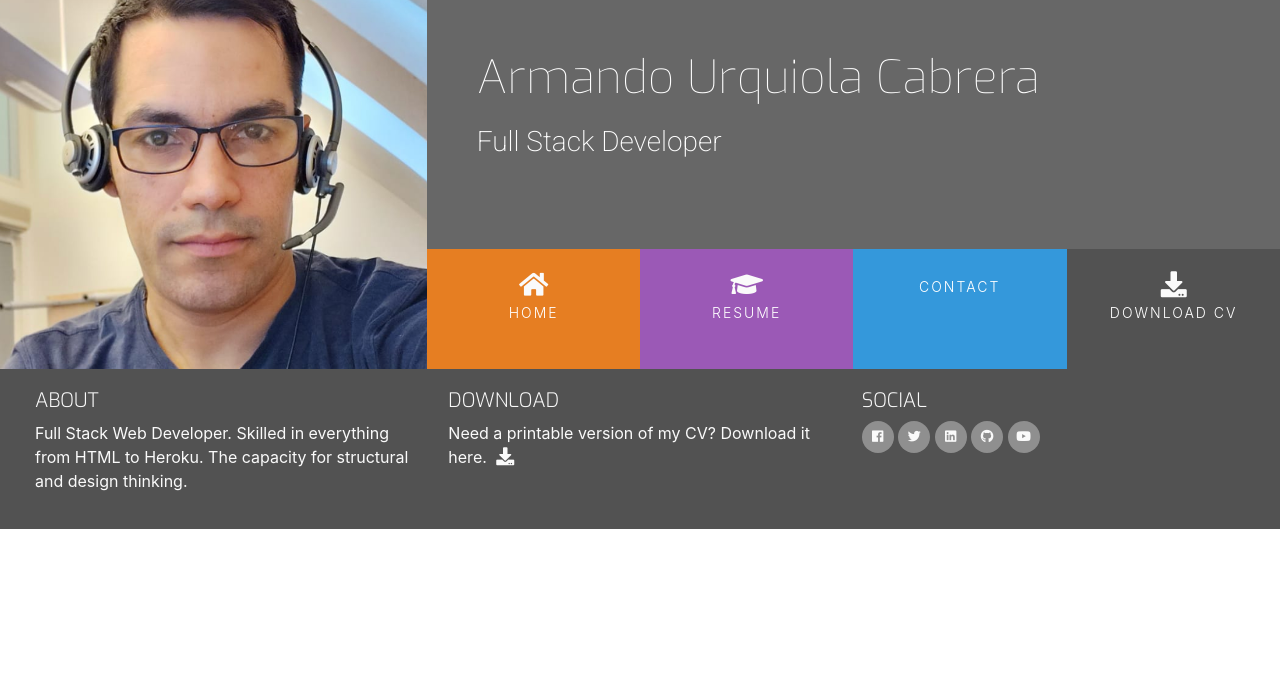
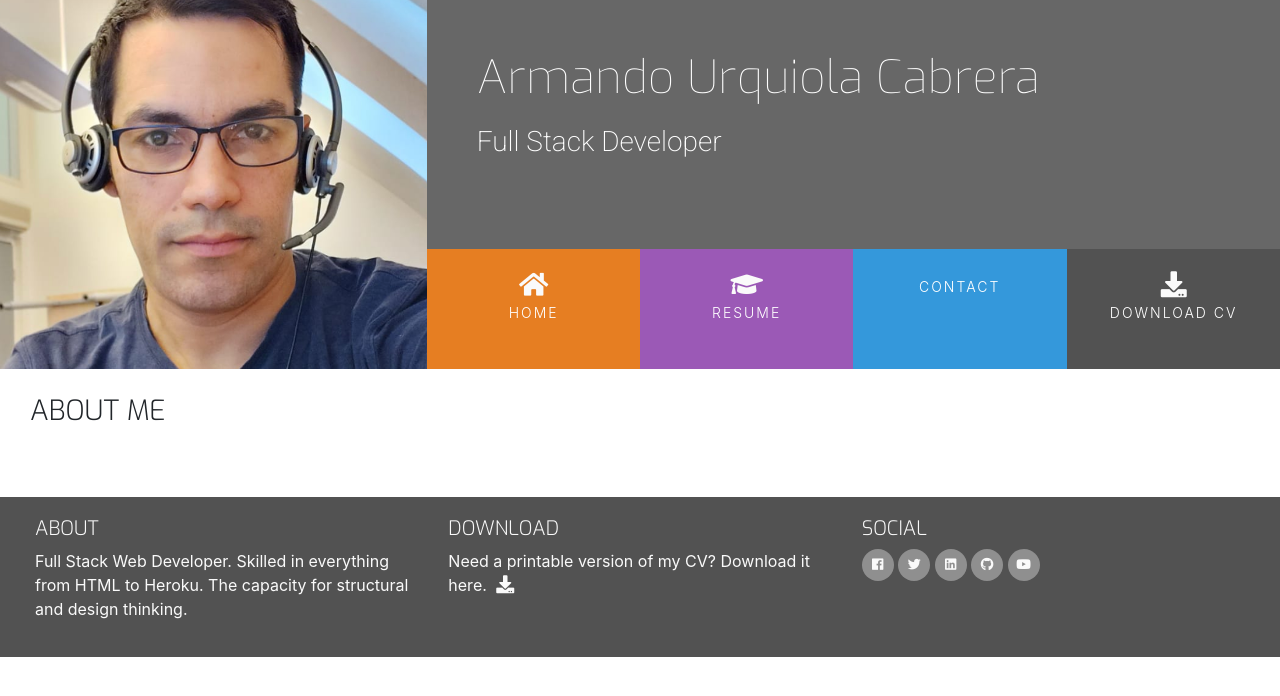
Before and after one commit to patchamamago/portfolio-patchamamago, a plain HTML site: page index.html in a window 1280 px wide. Drawn offline with nearby package versions, Linux system fonts and the light colour scheme; some icons are missing.

Commit message:
three reasons to hire me: Basic structure created

```diff
--- a/assets/css/style.css
+++ b/assets/css/style.css
@@ -4,6 +4,10 @@
 
 .bg-color-name-title {
     background-color: #676767;
+}
+
+.bg-color-three-reasons {
+    background-color: #fff;
 }
 
 .ui-menu-color-home {
@@ -43,6 +47,23 @@ h4 {
 
 .inline-block {
     display: inline-block;
+}
+
+.row-table {
+    display: table;
+}
+
+.section-column {
+    display: table-cell;
+    padding: 0 30px 30px;
+    float: none;
+}
+
+.section-heading {
+    font-family: "Exo", sans-serif;
+    font-weight: 300;
+    margin-top: 25px;
+    margin-bottom: 40px;
 }
 
 /*--- Heading --------------------------------------------*/
--- a/index.html
+++ b/index.html
@@ -47,6 +47,18 @@
         </div>
     </header>
     <section>
+
+    <section class="container-fluid">
+        <div class="row row-table">
+            <div class="col-md-8 bg-color-three-reasons section-column">
+                <div class="row">
+                    <div class="col">
+                        <h3 class="section-heading uppercase">About Me</h3>
+                    </div>
+                </div>
+            </div>
+        </div>
+    </section>
 
     </section>
     <footer class="container-fluid">
```
Also changed, not shown: contact.html (added), resume.html (added).
